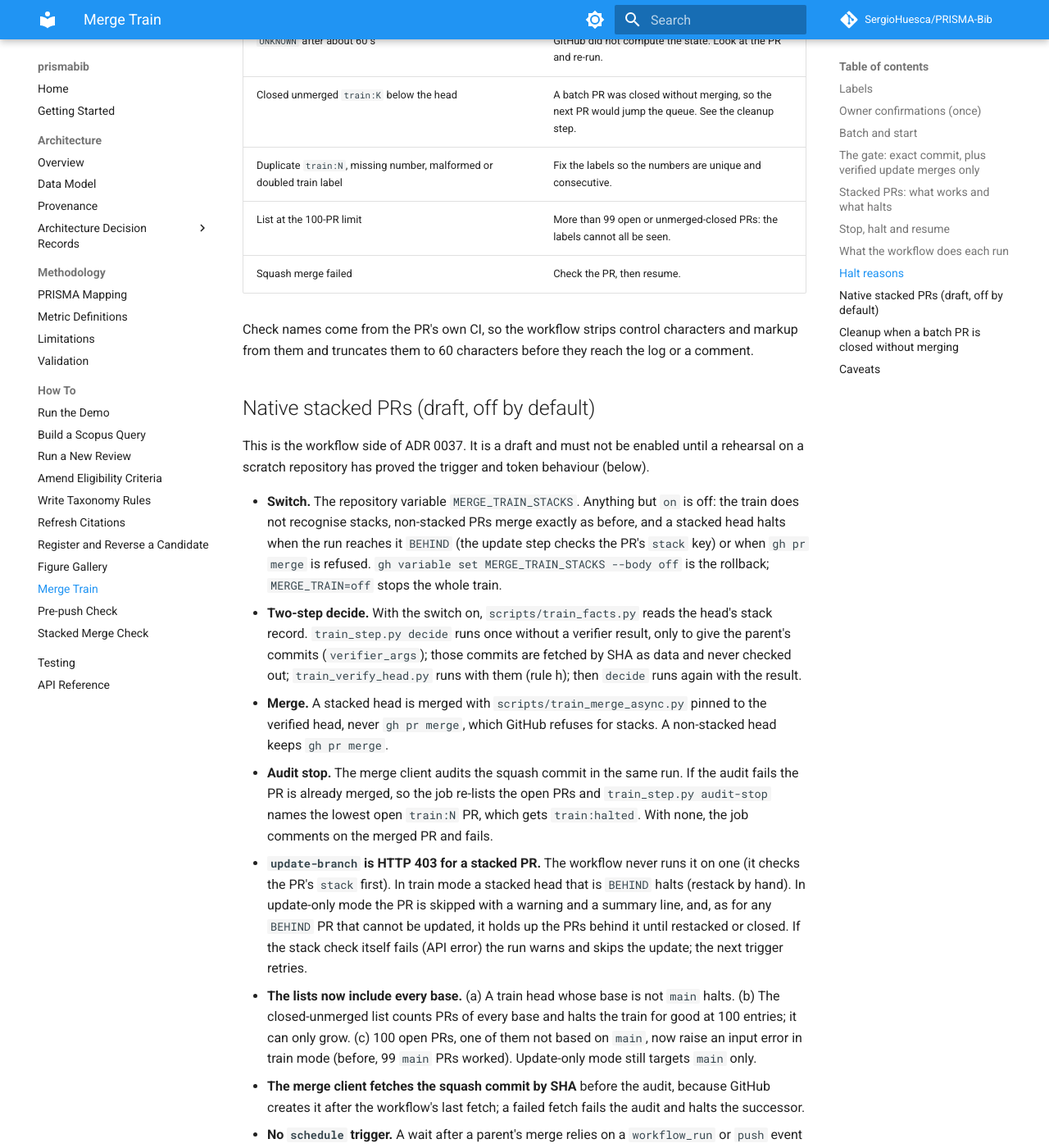
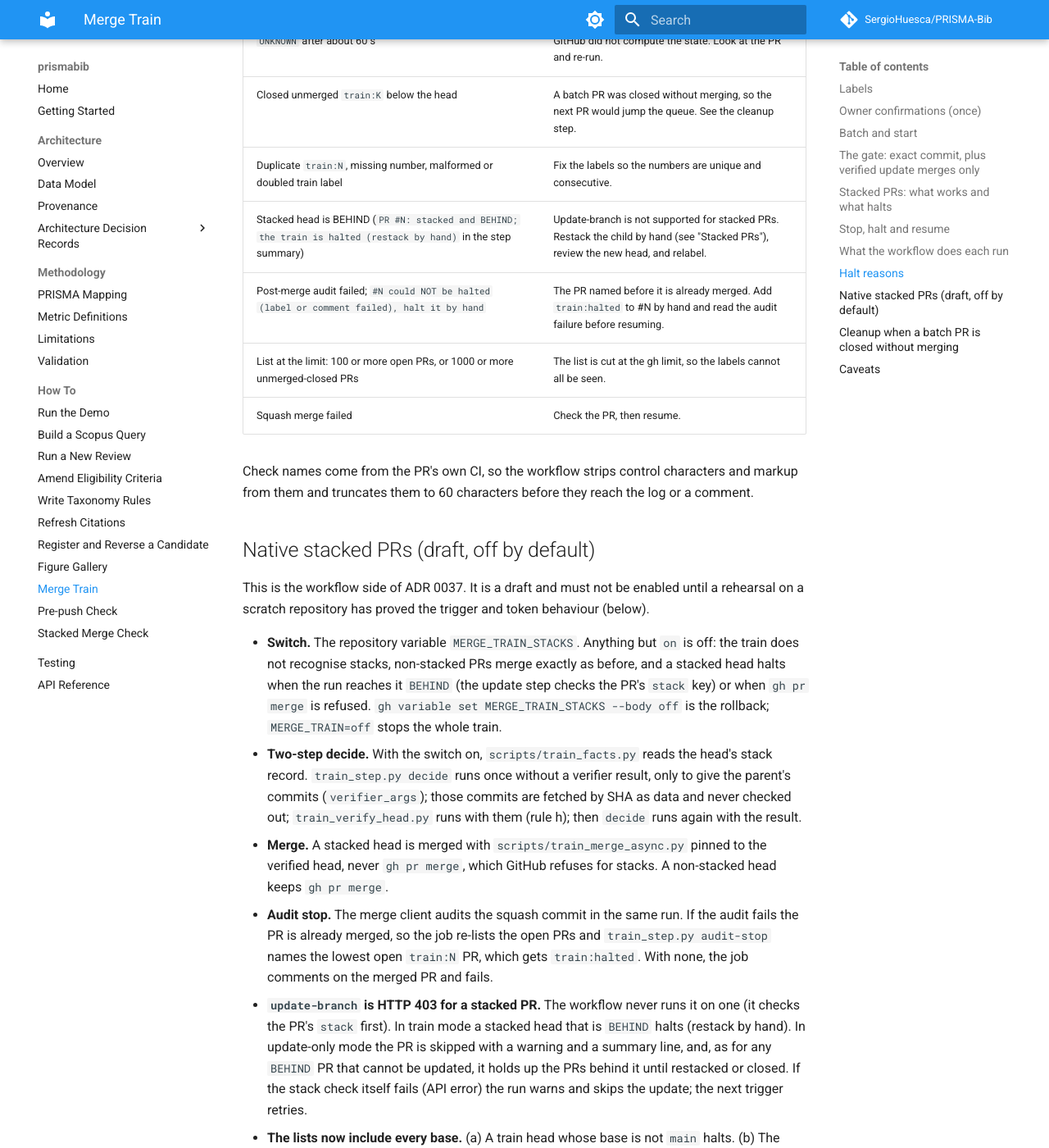
Before and after one commit to SergioHuesca/PRISMA-Bib, an MkDocs documentation site: the page built from docs/how-to/merge-train.md, in a window 1280 px wide and 1400 px high, scrolled down 6041 px. Shown: the whole window at 82% size. Built offline with MkDocs 1.6.1 and Material for MkDocs 9.7.7, drawn with Linux system fonts in a browser that asks for light colours; comment, search, counter and statistics services are not loaded; some of the changed text lies outside the part shown.

Commit message:
fix(train): closed-list cap, stacked-BEHIND summary line, audit-stop wording (#216)
* fix(train): closed-list cap 1000, step-summary line for stacked BEHIND halt, honest audit-stop message

Co-Authored-By: Claude Sonnet 5.5 <noreply@anthropic.com>
Claude-Session: https://claude.ai/code/session_01QjNadz7h2UAZ2C2xhuaY8z

* docs(how-to): merge-train closed-list cap and the two new messages

Co-Authored-By: Claude Sonnet 5.5 <noreply@anthropic.com>
Claude-Session: https://claude.ai/code/session_01QjNadz7h2UAZ2C2xhuaY8z

---------

Co-authored-by: Claude Sonnet 5.5 <noreply@anthropic.com>
Co-authored-by: prisma-pr-updater[bot] <345645588+prisma-pr-updater[bot]@users.noreply.github.com>

```diff
--- a/docs/how-to/merge-train.md
+++ b/docs/how-to/merge-train.md
@@ -207,7 +207,9 @@ updated, and only when it is BEHIND with no running checks. No PR is ever merged
 | `UNKNOWN` after about 60 s | GitHub did not compute the state. Look at the PR and re-run. |
 | Closed unmerged `train:K` below the head | A batch PR was closed without merging, so the next PR would jump the queue. See the cleanup step. |
 | Duplicate `train:N`, missing number, malformed or doubled train label | Fix the labels so the numbers are unique and consecutive. |
-| List at the 100-PR limit | More than 99 open or unmerged-closed PRs: the labels cannot all be seen. |
+| Stacked head is BEHIND (`PR #N: stacked and BEHIND; the train is halted (restack by hand)` in the step summary) | Update-branch is not supported for stacked PRs. Restack the child by hand (see "Stacked PRs"), review the new head, and relabel. |
+| Post-merge audit failed; `#N could NOT be halted (label or comment failed), halt it by hand` | The PR named before it is already merged. Add `train:halted` to #N by hand and read the audit failure before resuming. |
+| List at the limit: 100 or more open PRs, or 1000 or more unmerged-closed PRs | The list is cut at the gh limit, so the labels cannot all be seen. |
 | Squash merge failed | Check the PR, then resume. |
 
 Check names come from the PR's own CI, so the workflow strips control characters and
@@ -238,7 +240,7 @@ a scratch repository has proved the trigger and token behaviour (below).
   that cannot be updated, it holds up the PRs behind it until restacked or closed. If the stack
   check itself fails (API error) the run warns and skips the update; the next trigger retries.
 - **The lists now include every base.** (a) A train head whose base is not `main` halts. (b) The
-  closed-unmerged list counts PRs of every base and halts the train for good at 100 entries; it can
+  closed-unmerged list counts PRs of every base and halts the train for good at 1000 entries; it can
   only grow. (c) 100 open PRs, one of them not based on `main`, now raise an input error in train
   mode (before, 99 `main` PRs worked). Update-only mode still targets `main` only.
 - **The merge client fetches the squash commit by SHA** before the audit, because GitHub creates it
@@ -262,8 +264,8 @@ label is removed.
 
 ## Caveats
 
-- **Closed-PR search is eventually consistent and capped at 100.** The closed-unmerged list
-  is requested with `--search "is:unmerged" --limit 100`. A full list halts the train. A
+- **Closed-PR search is eventually consistent and capped at 1000.** The closed-unmerged list
+  is requested with `--search "is:unmerged" --limit 1000`. A full list halts the train. A
   closed train PR may take time to appear, so the cleanup step above is still required.
 - **Open list capped at 100**, requested with `--limit 100`; a full list halts the train.
 - **Starvation**: while a train runs, non-train PRs are not updated. A head that stays
```
Also changed, not shown: 5 other files.
